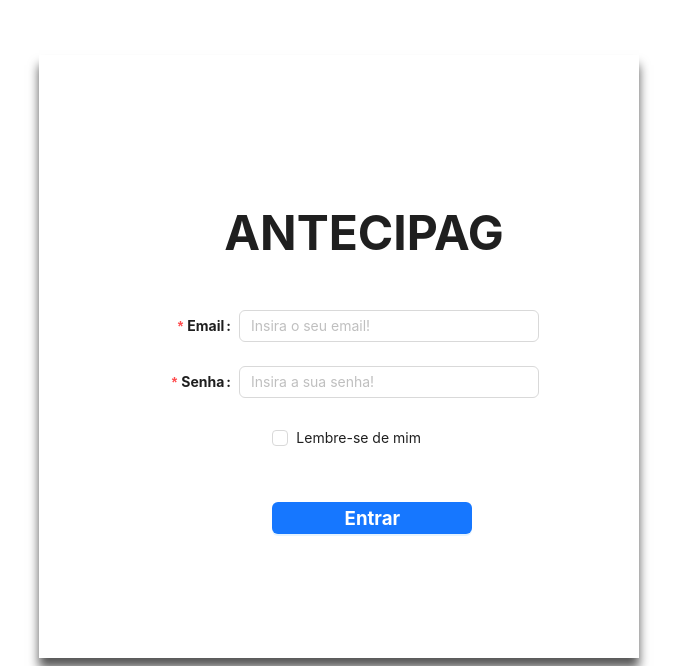
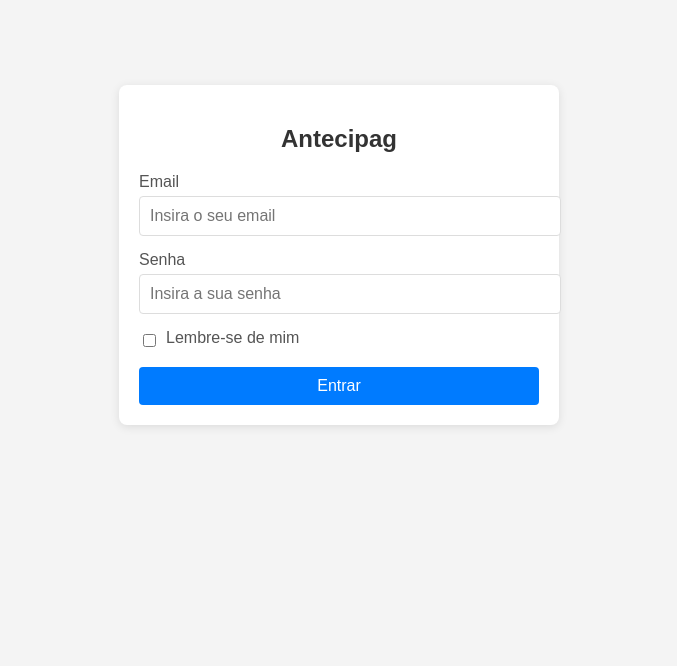
Before and after one commit to brunopontes90/Antecipag, a Next.js app in the folder frontend/: page / in a window 1280 px wide. Shown: the part 145-811 px from the top of the page, without its empty margins (301-978 px from the left). Built offline with nearby package versions, Linux system fonts and the light colour scheme.

Commit message:
Ajustes feitos no frontend e backend para criacao de login

```diff
--- a/frontend/src/app/page.css
+++ b/frontend/src/app/page.css
@@ -1,42 +1,80 @@
-@charset "UTF-8";
-
-:root {
-    --black: #000000;
-    --gray: #585858;
+/* Estilos globais */
+body {
+    font-family: Arial, sans-serif;
+    background-color: #f4f4f4;
+    margin: 0;
+    padding: 0;
+    display: flex;
+    justify-content: center;
+    align-items: center;
+    height: 100vh;
   }
 
-.div-form {
-    display: flex;
-    margin-top: 200px;
-    justify-content: center;
+  .login-container {
+    background-color: white;
+    padding: 20px;
+    border-radius: 8px;
+    box-shadow: 0 2px 10px rgba(0, 0, 0, 0.1);
+    width: 100%;
+    max-width: 400px;
   }
 
-.h2-title {
-    font-size: 24pt;
-    margin-left: 50px;
+  .login-form h2 {
     text-align: center;
-    text-transform: uppercase;
+    margin-bottom: 20px;
+    color: #333;
   }
 
-.form {
-    padding: 100px;
-    box-shadow: 0px 10px 10px 0px var(--gray);
+  .form-group {
+    margin-bottom: 15px;
   }
 
-.form-item {
-    font-weight: bold;
-    margin-right: 100px;
+  .form-group label {
+    display: block;
+    margin-bottom: 5px;
+    color: #555;
   }
 
-.input {
-    width: 300px;
+  .form-group input {
+    width: 100%;
+    padding: 10px;
+    border: 1px solid #ddd;
+    border-radius: 4px;
+    font-size: 16px;
   }
 
-.form-button {
-    height: 80;
-    width: 200px;
-    font-size: 14pt;
-    margin-top: 24px;
-    font-weight: bold;
-    text-decoration: none;
+  .form-group input[type="checkbox"] {
+    width: auto;
+    margin-right: 10px;
   }
+
+  .remember-me {
+    display: flex;
+    align-items: center;
+  }
+
+  .error-message {
+    color: #ff4d4f;
+    margin-bottom: 15px;
+    text-align: center;
+  }
+
+  button {
+    width: 100%;
+    padding: 10px;
+    background-color: #007bff;
+    color: white;
+    border: none;
+    border-radius: 4px;
+    font-size: 16px;
+    cursor: pointer;
+  }
+
+  button:disabled {
+    background-color: #ccc;
+    cursor: not-allowed;
+  }
+
+  button:hover:not(:disabled) {
+    background-color: #0056b3;
+  }
--- a/frontend/src/app/page.tsx
+++ b/frontend/src/app/page.tsx
@@ -1,117 +1,81 @@
 "use client";
-
 import axios from "axios";
+import React, { FormEvent, useState } from "react";
+import { useRouter } from "next/navigation";
 import './page.css';
-import React, { FormEvent, useState } from "react";
-import { Button, Checkbox, Form, Input, type FormProps } from "antd";
-import { useRouter } from "next/navigation";
 
 const Login = () => {
   const [email, setEmail] = useState('');
   const [password, setPassword] = useState('');
+  const [rememberMe, setRememberMe] = useState(false);
+  const [loading, setLoading] = useState(false);
+  const [error, setError] = useState<string | null>(null);
   const router = useRouter();
 
   const handleSubmit = async (e: FormEvent) => {
     e.preventDefault();
+    setLoading(true);
+    setError(null);
 
     try {
-      const response = await axios.post('http://192.168.15.4:3001/', { email, password });
-      console.log(`Logado com sucesso: ${response.data}`);
+      const response = await axios.post('http://192.168.15.4:3001/api/login', { email, password });
+      console.log('Logado com sucesso:', response.data);
+
       // Redireciona para a página inicial após login bem-sucedido
+      if (response.data.token) {
+        localStorage.setItem('token', response.data.token); // Armazena o token no localStorage
         router.push('/home');
+      }
     } catch (error) {
-      console.error(`Falha no login: ${error}`);
+      console.error('Falha no login:', error);
+      setError('Email ou senha incorretos. Tente novamente.');
+    } finally {
+      setLoading(false);
     }
-  }
-
-  type FieldType = {
-    email?: string;
-    password?: string;
-    remember?: boolean;
-  };
-
-  const onFinish: FormProps<FieldType>['onFinish'] = (values) => {
-    console.log('Sucesso:', values);
-  }
-
-  const onFinishFailed: FormProps<FieldType>['onFinishFailed'] = (errorInfo) => {
-    console.log('Falha:', errorInfo);
   };
 
   return (
-    <div className='div-form'>
-      <Form
-        name="basic"
-        className='form'
-        autoComplete="off"
-        onFinish={onFinish}
-        labelCol={{ span: 8 }}
-        wrapperCol={{ span: 16 }}
-        style={{ maxWidth: 600 }}
-        onSubmitCapture={handleSubmit}
-        onFinishFailed={onFinishFailed}
-        initialValues={{ remember: false }}
-      >
-        <div className="h2-title">
+    <div className="login-container">
+      <div className="login-form">
         <h2>Antecipag</h2>
-        </div>
-        <Form.Item<FieldType>
-          label="Email"
-          name="email"
-          className='form-item'
-          rules={[
-            {
-              required: true,
-              message: 'Por favor, insira o seu email!'
-            }
-          ]}
-        >
-          <Input
-            className='input'
+        <form onSubmit={handleSubmit}>
+          <div className="form-group">
+            <label htmlFor="email">Email</label>
+            <input
+              type="email"
+              id="email"
               value={email}
               onChange={(e) => setEmail(e.target.value)}
-            placeholder="Insira o seu email!"
+              placeholder="Insira o seu email"
+              required
             />
-        </Form.Item>
-
-        <Form.Item<FieldType>
-          label="Senha"
-          name="password"
-          className='form-item'
-          rules={[
-            {
-              required: true,
-              message: 'Por favor, insira a sua senha!'
-            }
-          ]}
-        >
-          <Input
+          </div>
+          <div className="form-group">
+            <label htmlFor="password">Senha</label>
+            <input
               type="password"
-            className='input'
+              id="password"
               value={password}
               onChange={(e) => setPassword(e.target.value)}
-            placeholder="Insira a sua senha!"
+              placeholder="Insira a sua senha"
+              required
             />
-        </Form.Item>
-
-        <Form.Item<FieldType>
-          name="remember"
-          valuePropName="checked"
-          label={null}
-        >
-          <Checkbox>Lembre-se de mim</Checkbox>
-        </Form.Item>
-
-        <Form.Item label={null}>
-          <Button
-            type="primary"
-            htmlType="submit"
-            className='form-button'
-          >
-            Entrar
-          </Button>
-        </Form.Item>
-      </Form>
+          </div>
+          <div className="form-group remember-me">
+            <input
+              type="checkbox"
+              id="rememberMe"
+              checked={rememberMe}
+              onChange={(e) => setRememberMe(e.target.checked)}
+            />
+            <label htmlFor="rememberMe">Lembre-se de mim</label>
+          </div>
+          {error && <div className="error-message">{error}</div>}
+          <button type="submit" disabled={loading}>
+            {loading ? 'Carregando...' : 'Entrar'}
+          </button>
+        </form>
+      </div>
     </div>
   );
 };
```
Also changed, not shown: 1 other file (tests, documents, lock files or other folders). Lines whose indentation alone changed are shown as unchanged.
